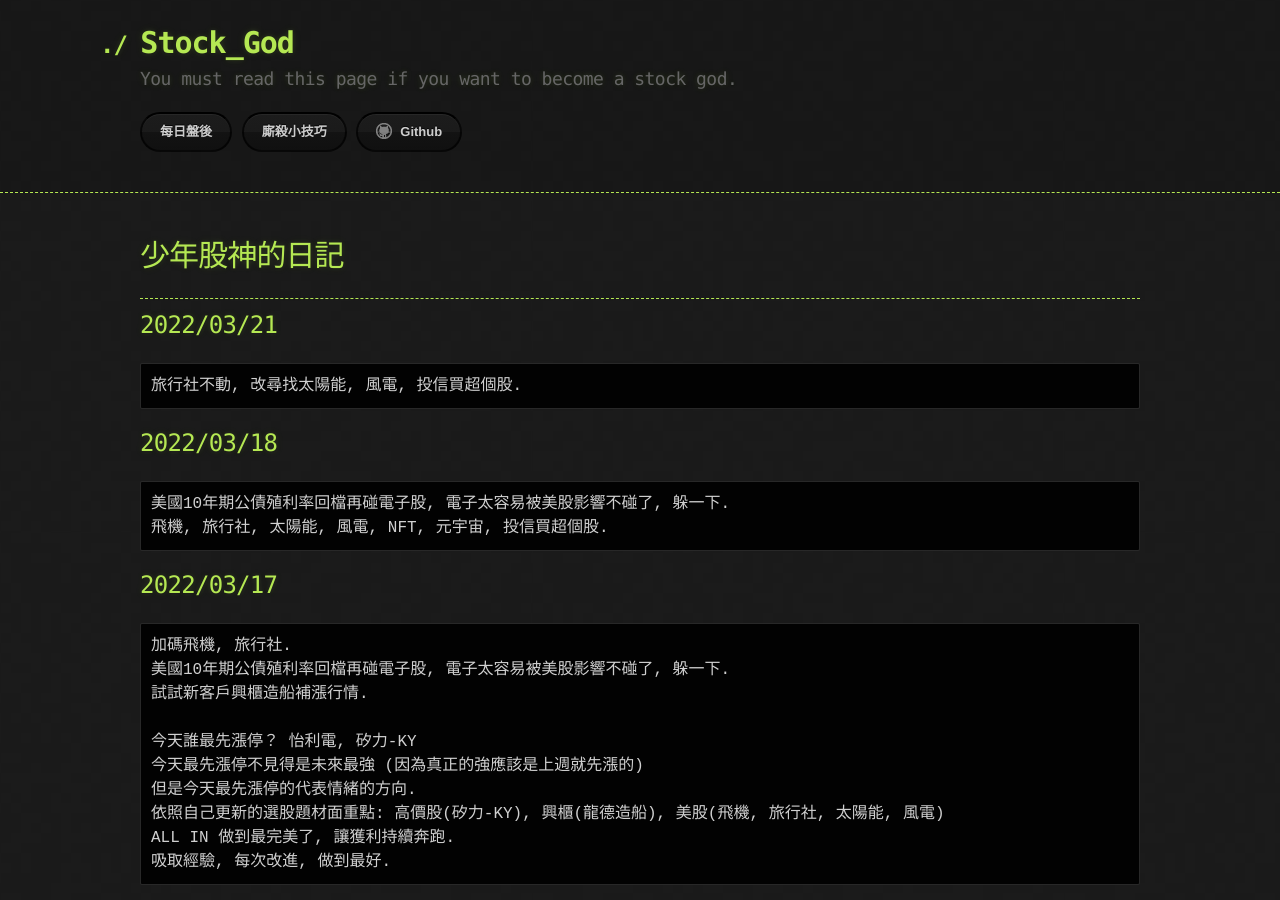
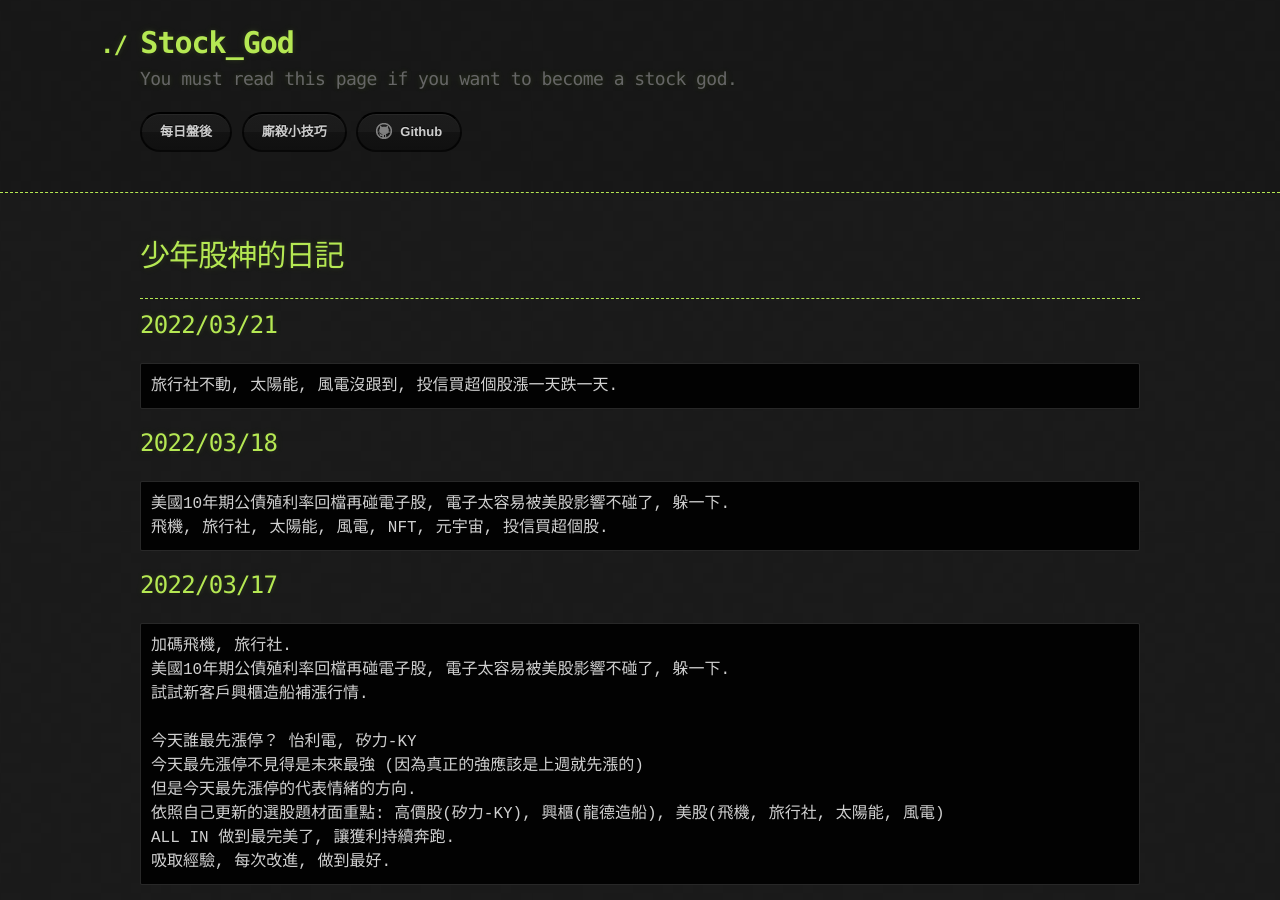
Before and after one commit to lepg5487/Stock_God, a Jekyll site: the page built from index.md, in a window 1280 px wide and 900 px high. Built offline with Jekyll 4.4.1, drawn with Linux system fonts in a browser that asks for light colours; our own code applies the rules of GitHub Pages for plain Markdown files.

Commit message:
Update index.md

````diff
--- a/index.md
+++ b/index.md
@@ -8,7 +8,7 @@ layout: testlayouts
 
 ## 2022/03/21
 ```
-旅行社不動, 改尋找太陽能, 風電, 投信買超個股.
+旅行社不動, 太陽能, 風電沒跟到, 投信買超個股漲一天跌一天.
 ```
 
 ## 2022/03/18
````
